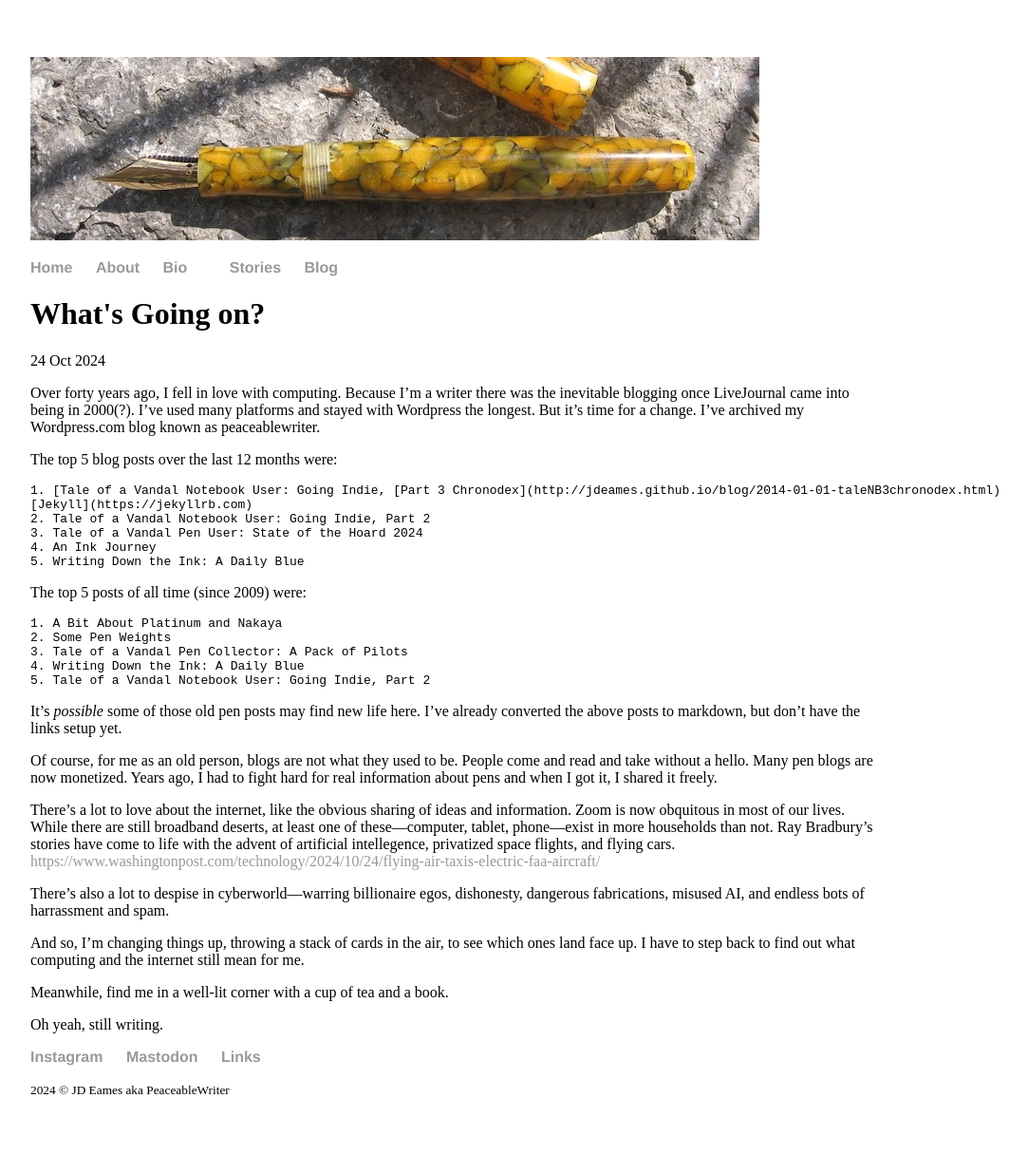
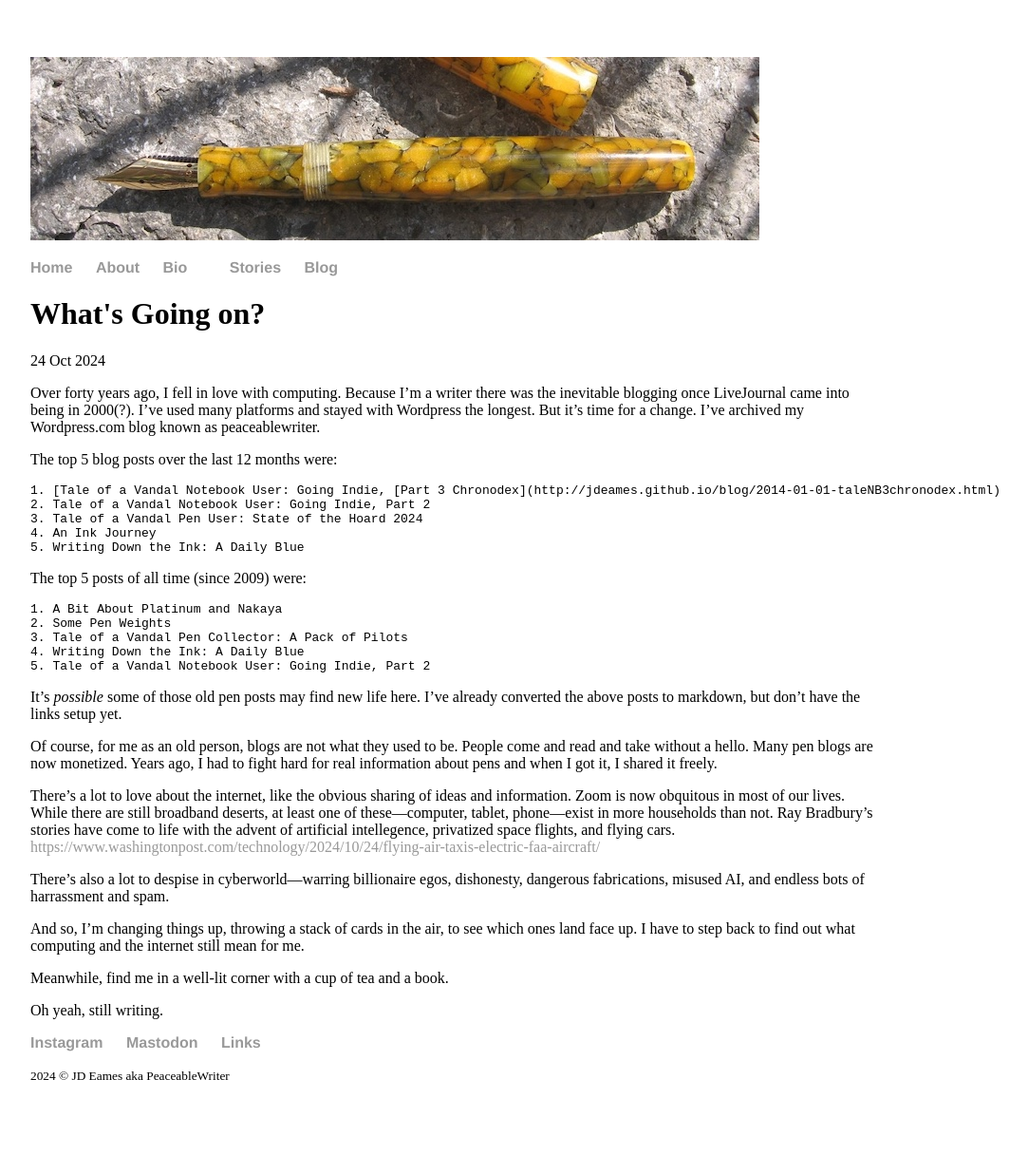
Before and after one commit to jdeames/jdeames.github.io, a Jekyll site: the page built from _posts/2024-10-24-whats-going-on.md, in a window 1280 px wide. Shown: the whole page at 95% size, without its empty margins (160-1243 px from the left). Built offline with Jekyll 4.4.1, drawn with Linux system fonts in a browser that asks for light colours.

Commit message:
Update 2024-10-24-whats-going-on.md

```diff
--- a/_posts/2024-10-24-whats-going-on.md
+++ b/_posts/2024-10-24-whats-going-on.md
@@ -10,7 +10,6 @@ Over forty years ago, I fell in love with computing. Because I’m a writer ther
 The top 5 blog posts over the last 12 months were:
 
 	1. [Tale of a Vandal Notebook User: Going Indie, [Part 3 Chronodex](http://jdeames.github.io/blog/2014-01-01-taleNB3chronodex.html)
-	[Jekyll](https://jekyllrb.com)
 	2. Tale of a Vandal Notebook User: Going Indie, Part 2
 	3. Tale of a Vandal Pen User: State of the Hoard 2024
 	4. An Ink Journey
```
